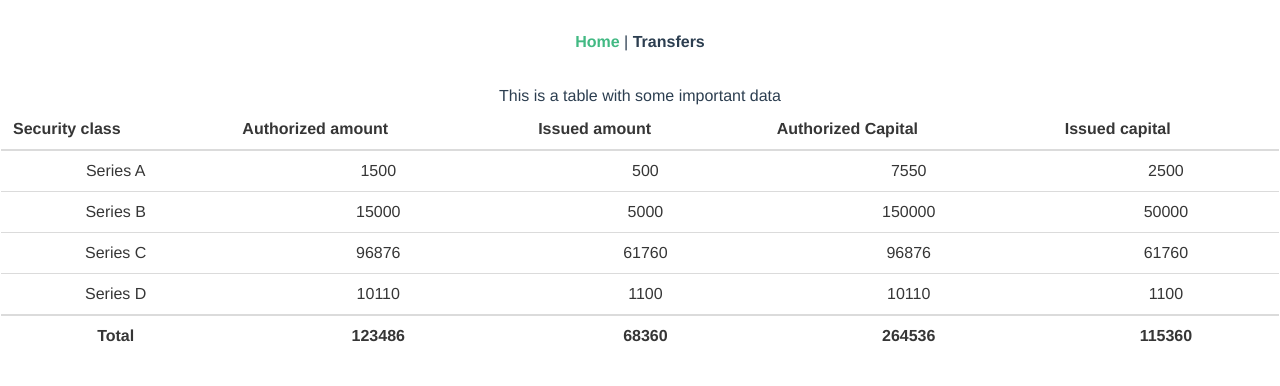
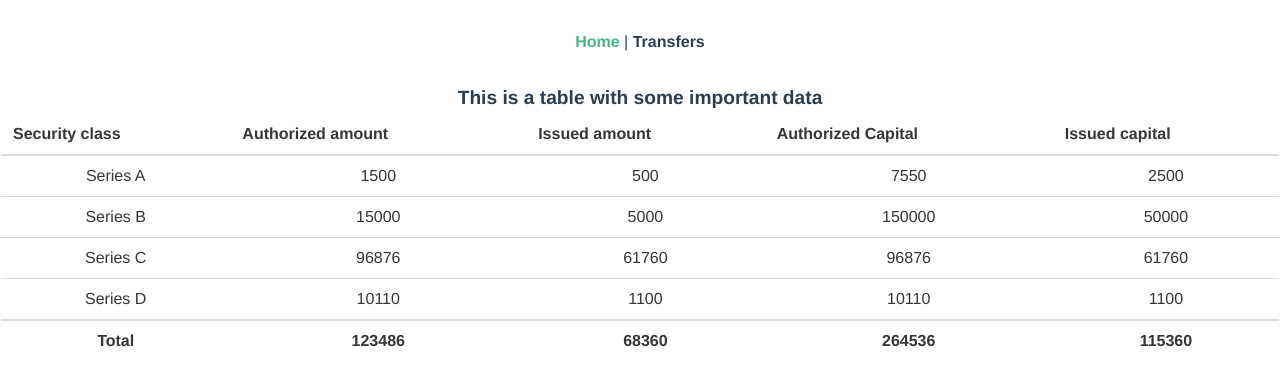
Before and after one commit to EmanueleDB/afs, a Vue app: page / in a window 1280 px wide. Shown: the top 386 px of the page. Built offline with nearby package versions, Linux system fonts and the light colour scheme.

Commit message:
h1 style added

```diff
--- a/src/App.vue
+++ b/src/App.vue
@@ -1,10 +1,11 @@
 <template>
   <div id="app">
     <div id="nav">
-      <router-link to="/">Home</router-link> |
+      <router-link to="/">Home</router-link>
+      |
       <router-link to="/transfers">Transfers</router-link>
     </div>
-    <router-view />
+    <router-view/>
   </div>
 </template>
 
@@ -15,6 +16,12 @@
   -moz-osx-font-smoothing: grayscale;
   text-align: center;
   color: #2c3e50;
+
+  h1 {
+    font-size: 1.2rem;
+    font-weight: bold;
+  }
+
 }
 
 #nav {
```
